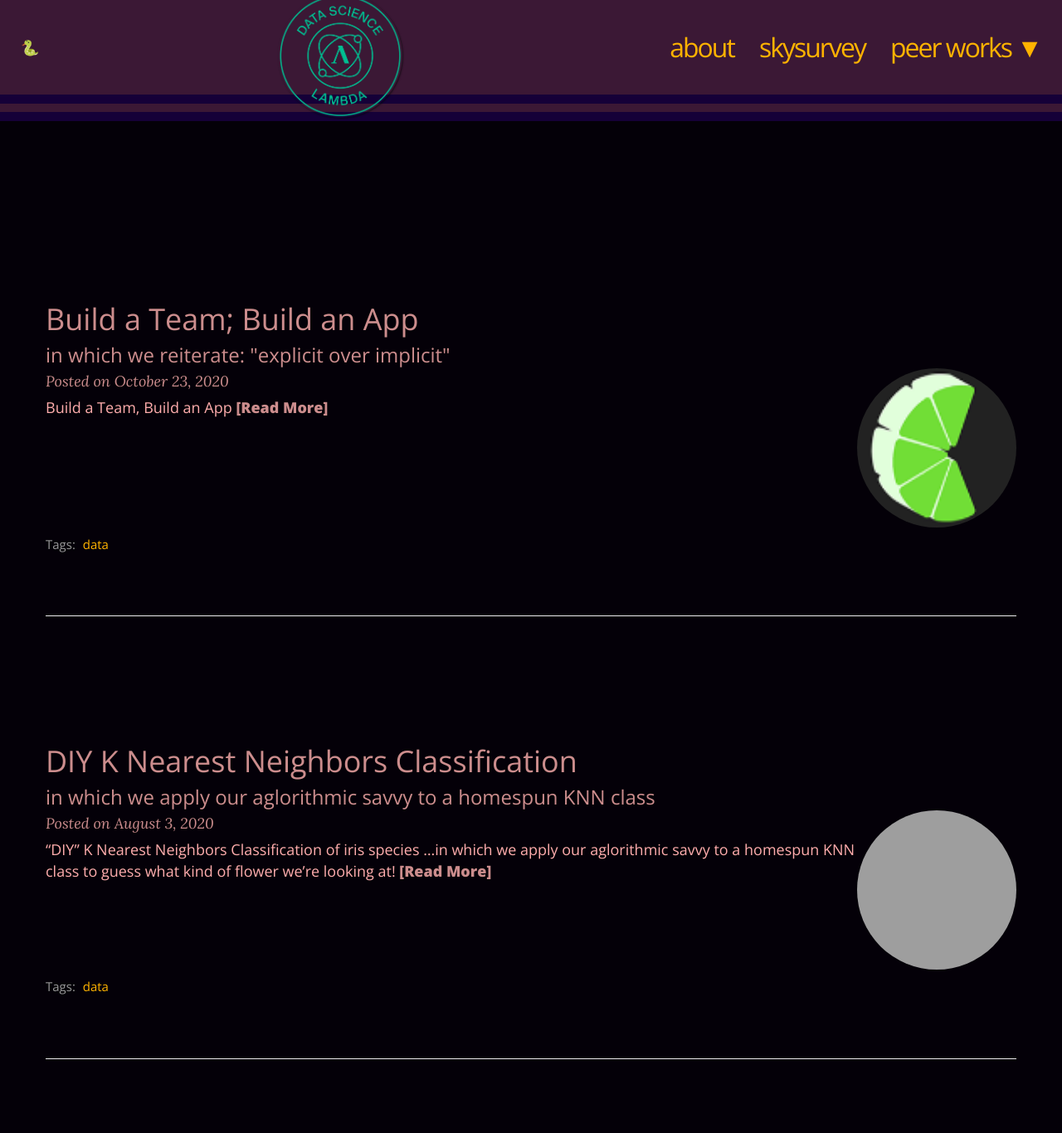
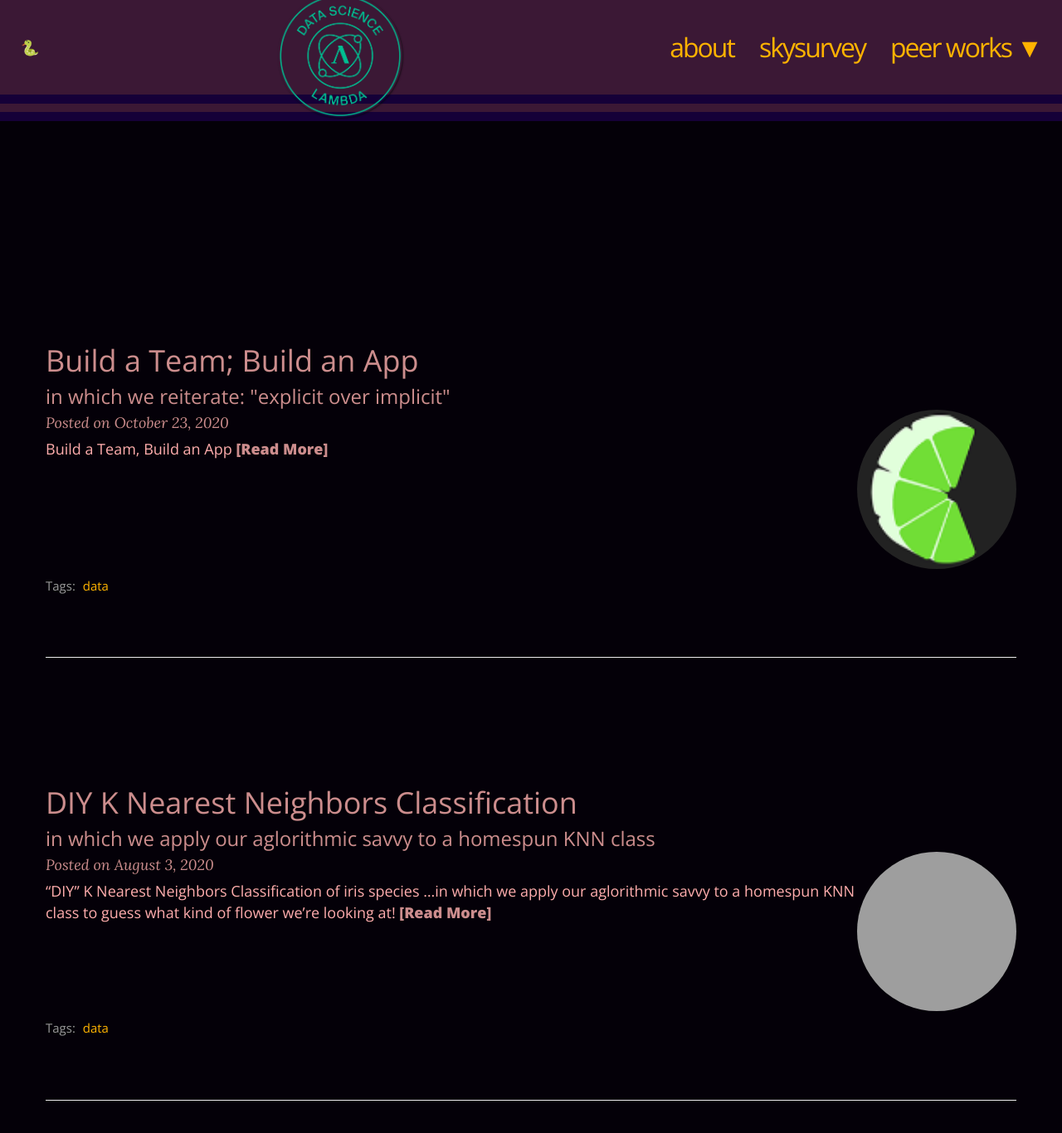
Before and after one commit to CSLSDS/CSLSDS.github.io, a Jekyll site: the page built from index.html, in a window 1280 px wide and 1400 px high. Shown: the top 1366 px of the window at 83% size. Built offline with Jekyll 4.4.1, drawn with Linux system fonts in a browser that asks for light colours; nearby versions of some CDN libraries; the list of posts is cut into pages by our own code; grey boxes are pictures that could not be loaded.

Commit message:
Update main.css

```diff
--- a/css/main.css
+++ b/css/main.css
@@ -522,7 +522,7 @@ footer .theme-by {
 }
 @media only screen and (min-width: 768px) {
   .intro-header {
-    margin-top: 210px;
+    margin-top: 260px;
   }
   .intro-header.big-img {
     margin-top: 91px;  /* Full navbar is small navbar + 20px padding on each side when expanded */
```
